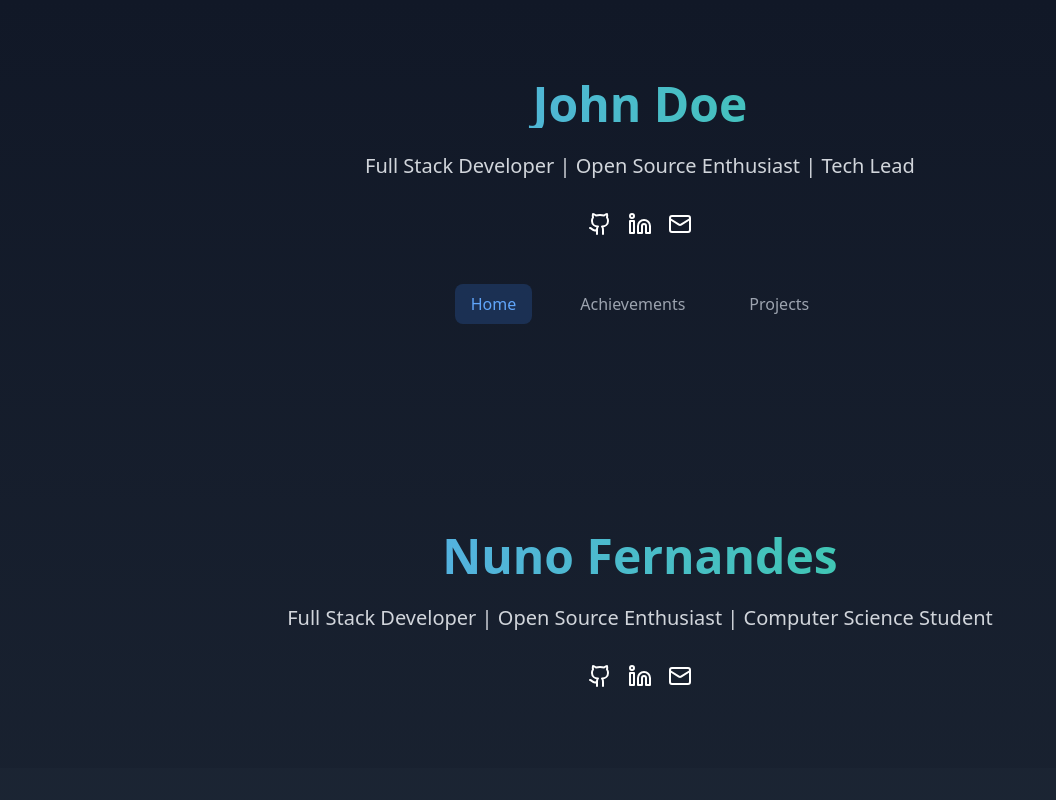
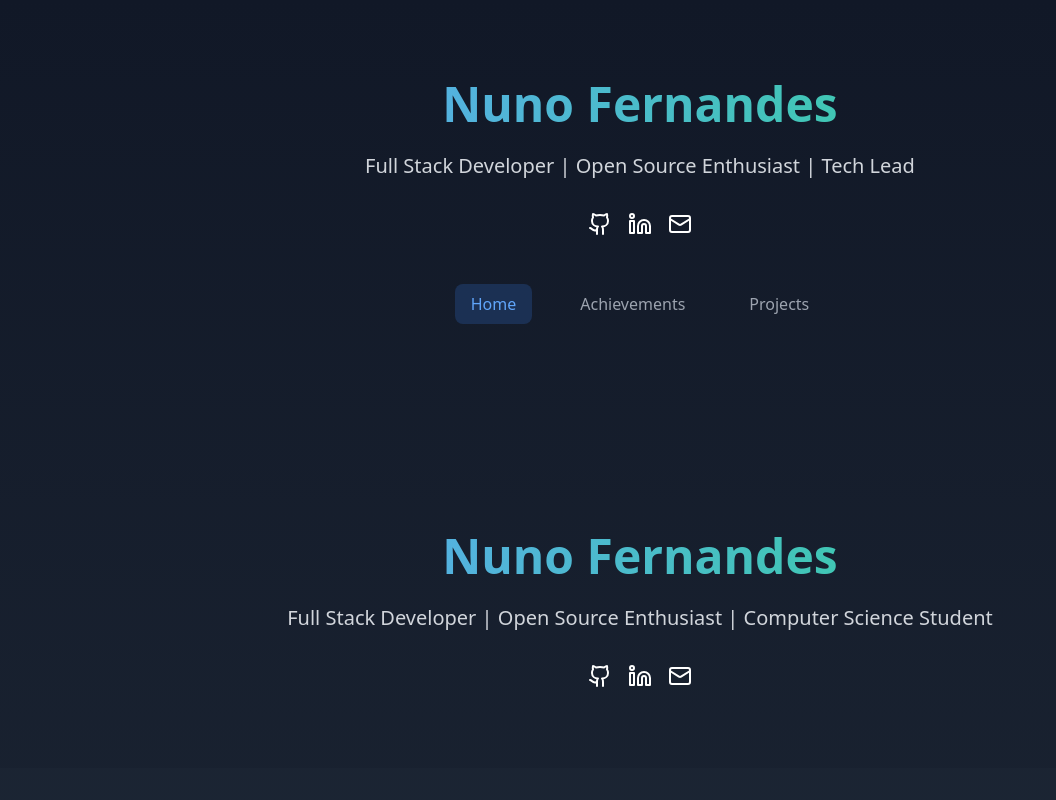
Before and after one commit to nunofernandes2000/Portfolio, a React (Vite) app: page / in a window 1280 px wide. Shown: the top 800 px of the page, without its empty margins (0-1056 px from the left). Built offline with nearby package versions, Linux system fonts and the light colour scheme.

Commit message:
Update header name from 'John Doe' to 'Nuno Fernandes'

```diff
--- a/src/App.tsx
+++ b/src/App.tsx
@@ -13,7 +13,7 @@ function App() {
         <header className="container mx-auto px-4 py-20">
           <div className="max-w-4xl mx-auto text-center">
             <h1 className="text-5xl font-bold mb-6 bg-clip-text text-transparent bg-gradient-to-r from-blue-400 to-emerald-400">
-              John Doe
+              Nuno Fernandes
             </h1>
             <p className="text-xl text-gray-300 mb-8">
               Full Stack Developer | Open Source Enthusiast | Tech Lead
```
